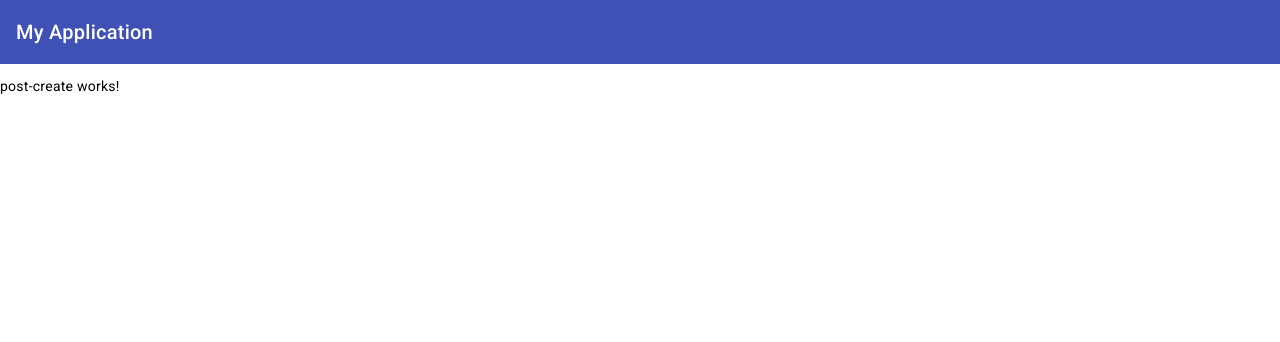
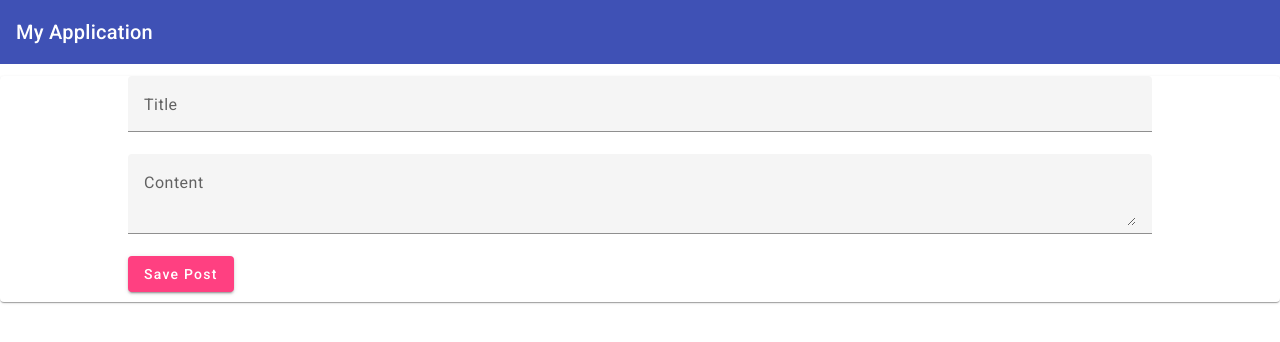
Before and after one commit to AMISRHIROualid94/FullStack-minProject, an Angular app in the folder fullstackproject/: page /create in a window 1280 px wide. Shown: the top 342 px of the page. Built offline with nearby package versions, Linux system fonts and the light colour scheme.

Commit message:
create addNewPost and create a new post.closes #11

```diff
--- a/fullstackproject/src/app/posts/post-create/post-create.component.css
+++ b/fullstackproject/src/app/posts/post-create/post-create.component.css
@@ -0,0 +1,10 @@
+.formBloc{
+    width: 80%;
+    display: flex;
+    flex-direction: column;
+    margin: 0 auto;
+}
+.saveBtn{
+  margin-bottom: 10px;
+  align-self: start;
+}
--- a/fullstackproject/src/app/posts/post-create/post-create.component.html
+++ b/fullstackproject/src/app/posts/post-create/post-create.component.html
@@ -1 +1,14 @@
-<p>post-create works!</p>
+<mat-card>
+    <div class="formBloc">
+      <mat-form-field>
+        <mat-label>Title</mat-label>
+        <input matInput placeholder="Post Title" [(ngModel)]="title">
+      </mat-form-field>
+
+      <mat-form-field>
+        <mat-label>Content</mat-label>
+        <textarea matInput placeholder="Post Content" [(ngModel)]="content"></textarea>
+      </mat-form-field>
+      <button class="saveBtn" mat-raised-button color="accent" (click)="onAddNewPost()">Save Post</button>
+    </div>
+</mat-card>
--- a/fullstackproject/src/app/posts/post-create/post-create.component.ts
+++ b/fullstackproject/src/app/posts/post-create/post-create.component.ts
@@ -1,10 +1,35 @@
-import { Component } from '@angular/core';
+import { Component,OnInit } from '@angular/core';
+import { Router } from '@angular/router';
+import { Post } from 'src/app/models/post.model';
+import { PostService } from 'src/app/services/post.service';
 
 @Component({
   selector: 'app-post-create',
   templateUrl: './post-create.component.html',
   styleUrls: ['./post-create.component.css']
 })
-export class PostCreateComponent {
+export class PostCreateComponent implements OnInit{
 
+  newPost:Post
+  title=""
+  content=""
+
+
+  constructor(private postService :PostService,
+    private router:Router){}
+
+  ngOnInit(): void {
+
+  }
+
+  onAddNewPost(){
+    this.newPost = new Post(
+      this.title,
+      this.content
+    )
+      this.postService.addNewPost(this.newPost)
+      this.router.navigate(['/'])
+      console.log(this.newPost);
+
+  }
 }
--- a/fullstackproject/src/app/services/post.service.ts
+++ b/fullstackproject/src/app/services/post.service.ts
@@ -23,4 +23,8 @@ posts:Post[] = [
   getAllPosts(){
     return this.posts
   }
+
+  addNewPost(post:Post){
+    this.posts.push(post)
+  }
 }
```
Also changed, not shown: fullstackproject/src/app/app.module.ts (+9 -1 lines).
